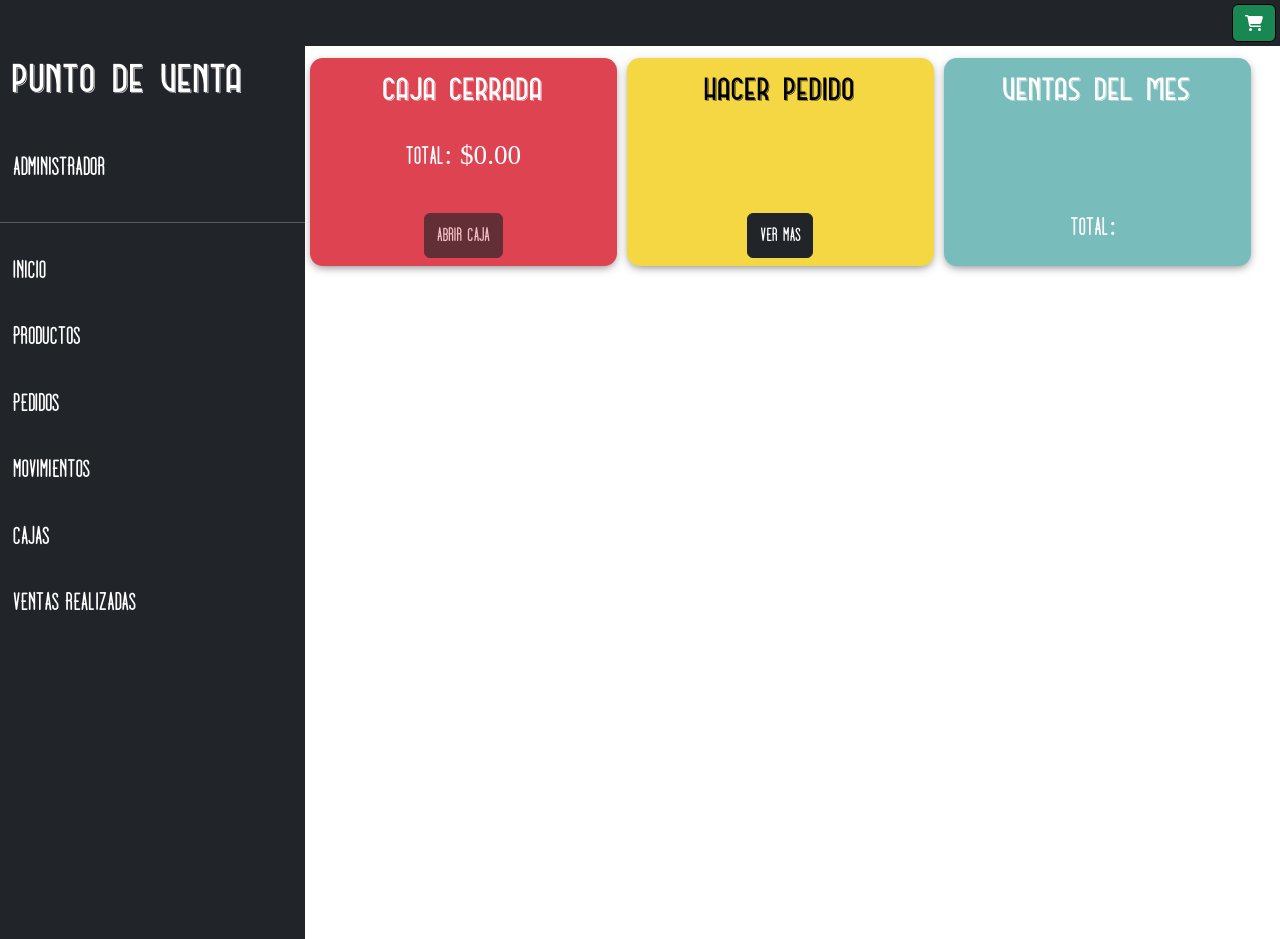
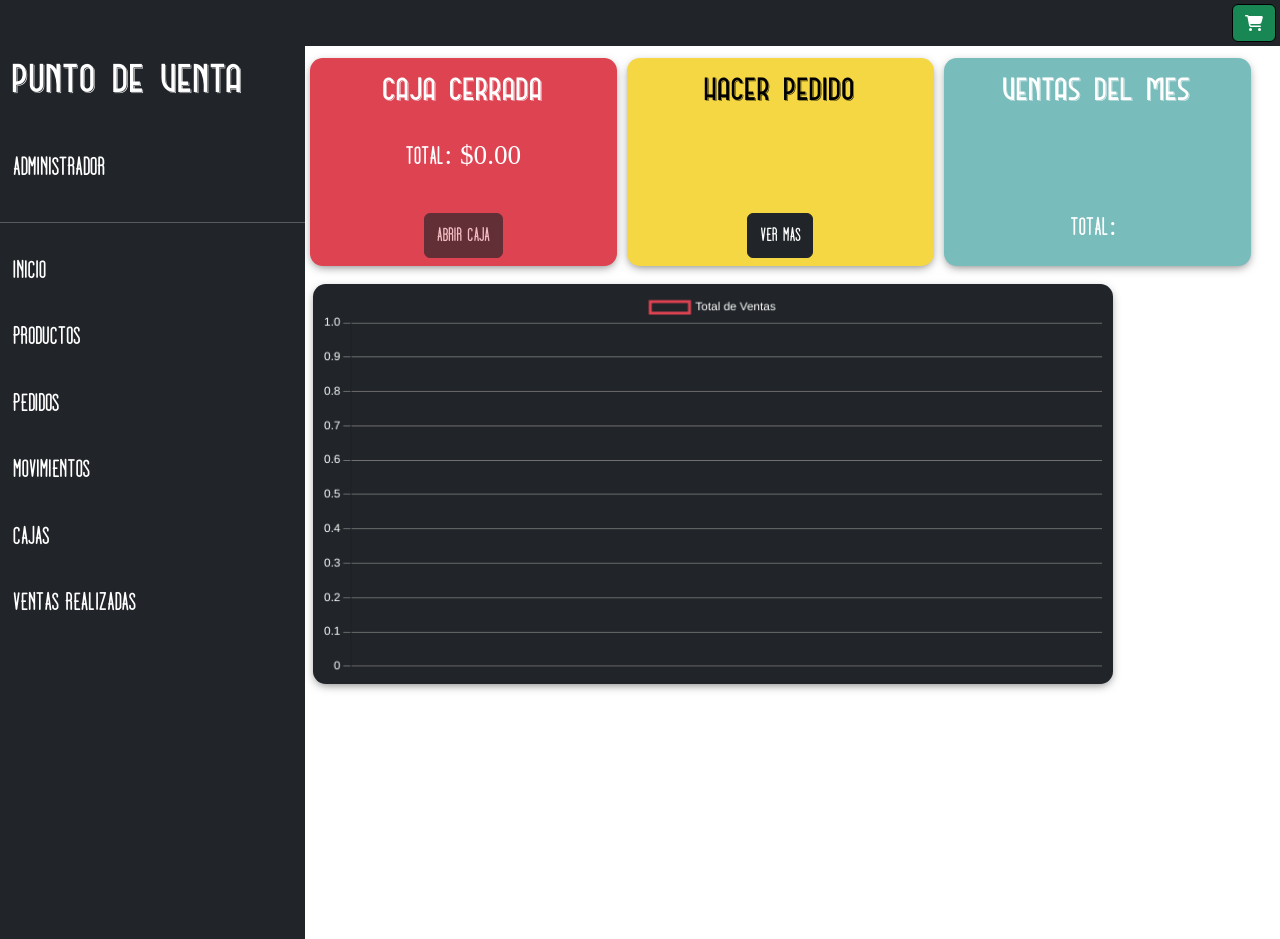
Before and after one commit to hollensteinfranco99/negocio-front, a React (Create React App) app: page / in a window 1280 px wide. Built offline with nearby package versions, Linux system fonts and the light colour scheme; no server answers.

Commit message:
se agrega grafico

```diff
--- a/package.json
+++ b/package.json
@@ -11,6 +11,7 @@
     "@testing-library/react": "^13.4.0",
     "@testing-library/user-event": "^13.5.0",
     "bootstrap": "^5.3.2",
+    "chart.js": "^4.4.1",
     "moment": "^2.30.1",
     "react": "^18.2.0",
     "react-bootstrap": "^2.9.2",
--- a/src/components/inicio.jsx
+++ b/src/components/inicio.jsx
@@ -1,8 +1,12 @@
 import React, { Fragment, useEffect, useRef, useState } from 'react';
 import ModalCaja from './Caja/ModalCaja';
 import { useNavigate } from 'react-router-dom';
+import { Line } from 'react-chartjs-2';
+import moment from 'moment';
+import 'moment/locale/es';
+import 'chart.js/auto';
 import '../css/inicio.css';
-import moment from 'moment';
+import { Ticks, Tooltip } from 'chart.js/auto';
 
 const Inicio = () => {
     const URL = process.env.REACT_APP_API_URL;
@@ -14,17 +18,120 @@ const Inicio = () => {
     const navigate = useNavigate();
     const montoTotalMesRef = useRef(null);
     const [loading, setLoading] = useState(false);
+    const [ventas, setVentasGrafico] = useState(null);
 
     useEffect(() => {
         consultarEstadoCaja();
     }, [showModal]);
     useEffect(() => {
+
         consultarVentaMes();
+        consultarVentaGrafico();
     }, []);
+    // DATOS GRAFICO LINEAL
+    // Convertir la fecha al formato adecuado y filtrar los datos de los últimos 6 meses
+    const obtenerVentasUltimos6Meses = () => {
+        moment.locale('es');
+
+        const today = moment();
+        const sixMonthsAgo = moment().subtract(6, 'months');
+
+        const ventasTotalesUltimos6Meses = ventas
+            ? ventas
+                .filter((venta) => {
+                    const fechaVenta = moment(venta.fecha_registro, 'DD/MM/YY HH:mm');
+                    return fechaVenta.isBetween(sixMonthsAgo, today, null, '[]');
+                })
+                .reduce((acumulador, venta) => {
+                    const fechaVenta = moment(venta.fecha_registro, 'DD/MM/YY HH:mm');
+                    const mes = fechaVenta.format('MMMM YYYY');
+
+                    if (!acumulador[mes]) {
+                        acumulador[mes] = 0;
+                    }
+
+                    acumulador[mes] += venta.total;
+
+                    return acumulador;
+                }, {})
+            : {};
+
+        // Ordenar las ventas por mes de manera ascendente
+        const ventasOrdenadas = Object.keys(ventasTotalesUltimos6Meses)
+            .sort((a, b) => moment(a, 'MMMM YYYY').valueOf() - moment(b, 'MMMM YYYY').valueOf())
+            .reduce((acumulador, key) => {
+                acumulador[key] = ventasTotalesUltimos6Meses[key];
+                return acumulador;
+            }, {});
+
+        return ventasOrdenadas;
+    };
+    const ventasTotalesUltimos6Meses = obtenerVentasUltimos6Meses();
+
+    // Crear arrays separados para etiquetas y datos
+    const etiquetas = Object.keys(ventasTotalesUltimos6Meses);
+    const datos = Object.values(ventasTotalesUltimos6Meses);
+
+
+    const data = {
+        labels: etiquetas,
+        datasets: [
+            {
+                label: 'Total de Ventas',
+                data: datos,
+                fill: false,
+                borderColor: '#DE4352',
+                backgroundColor: 'transparent',
+            },
+        ],
+    };
+    const options = {
+        plugins: {
+            legend: {
+                labels: {
+                    color: 'white',
+                },
+            },
+            tooltip: {
+                backgroundColor: 'rgba(0, 0, 0, 0.4)',
+                titleColor: 'white',
+                bodyColor: 'white',
+                footerColor: 'white',
+                caretSize: 10,
+                cornerRadius: 8,
+                borderColor: '#DE4352',
+                borderWidth: 1,
+                callbacks: {
+                    beforeBody: function (context) {
+                        return '            ';
+                    },
+                },
+            }
+        },
+        scales: {
+            y: {
+                beginAtZero: true,
+                grid: {
+                    color: '#6f6f6f'
+                },
+                ticks: {
+                    color: 'white'
+                }
+            },
+            x: {
+                grid: {
+                    display: false,
+                },
+                ticks: {
+                    color: 'white'
+                }
+            },
+        },
+    };
+
 
     const handleClose = () => setShowModal(false);
     const hacerPedido = () => { navigate('/compra-pedido') }
-
     const abrirCaja = () => {
         setAbrirCajaState(estadoCaja === false ? 'abrir' : 'cerrar');
         setShowModal(true);
@@ -87,7 +194,27 @@ const Inicio = () => {
                 });
                 // Suma los totales de las ventas filtradas
                 const totalVentasMesActual = ventasMesActual.reduce((total, venta) => total + venta.total, 0);
-                montoTotalMesRef.current.innerText = new Intl.NumberFormat('es-AR', { style: 'currency', currency: 'ARS' }).format(totalVentasMesActual) ;
+                montoTotalMesRef.current.innerText = new Intl.NumberFormat('es-AR', { style: 'currency', currency: 'ARS' }).format(totalVentasMesActual);
+            } else {
+                console.log('Error en la consulta');
+            }
+        } catch (error) {
+            console.error('Error en la consulta:', error);
+        }
+    }
+    const consultarVentaGrafico = async () => {
+        try {
+            const response = await fetch(`${URL}/venta`, {
+                method: 'GET',
+                headers: {
+                    'Content-Type': 'application/json',
+                },
+            });
+
+            if (response.status === 200) {
+                const ventas = await response.json();
+
+                setVentasGrafico(ventas);
             } else {
                 console.log('Error en la consulta');
             }
@@ -141,6 +268,15 @@ const Inicio = () => {
                             </div>
                         </div>
                     </article>
+                    {/* =============================== */}
+                    <article className='w-100 d-flex flex-wrap p-2'>
+
+                        <section className='app-contenedor'>
+                            <article className='contenedor-grafico'>
+                                <Line width='auto' className='grafico' data={data} options={options} />
+                            </article>
+                        </section>
+                    </article>
                 </section>
             </section>
             <ModalCaja
--- a/src/css/inicio.css
+++ b/src/css/inicio.css
@@ -1,34 +1,75 @@
-.contenedor-inicio{
+.contenedor-inicio {
     color: black;
     width: 100%;
     margin-top: 3rem;
 }
-.contenedor-inicio .tarjeta{
+
+.contenedor-inicio .tarjeta {
     height: 13rem;
     margin: 10px 5px;
     border-radius: 0.8rem;
     box-shadow: 0 3px 10px -2px rgba(0, 0, 0, 0.5);
 }
-.caja-cerrada{
+
+.caja-cerrada {
     background-color: #DE4352;
 }
-.caja-abierta{
+
+.caja-abierta {
     background-color: #4F8D24;
 }
-.tarj-2{
+
+.tarj-2 {
     background-color: #f4d743;
     color: black !important;
 }
-.tarj-3{
-    background-color:#79BCBC;
+
+.tarj-3 {
+    background-color: #79BCBC;
 }
-.contenedor-inicio article h2{
+
+.contenedor-inicio article h2 {
     font-family: 'fuente-1';
 }
-.contenedor-inicio article span{
+
+.contenedor-inicio article span {
     font-family: 'fuente-1';
 }
-.contenedor-inicio article button{
+
+.contenedor-inicio article button {
     font-family: 'fuente-4';
     font-size: 1.3rem;
 }
+
+/* ======== GRAFICO ======== */
+.app-contenedor {
+    width: 100%;
+    height: 25rem;
+}
+
+.contenedor-grafico {
+    width: 100%;
+    height: 100%;
+}
+.grafico{
+    background: #212529;
+    border-radius: 0.8rem;
+    box-shadow: 0 3px 10px -2px rgba(0, 0, 0, 0.5);
+    padding: 0.5rem;
+}
+
+/* Pantallas pequeñas (celulares) */
+@media screen and (max-width: 576px) {
+.app-contenedor {
+    width: 100%;
+    height: 18rem;
+}
+}
+
+/* Pantallas medianas (tabletas) */
+@media screen and (min-width: 577px) and (max-width: 992px) {
+.app-contenedor {
+    width: 100%;
+    height: 25rem;
+}
+}
```
Also changed, not shown: 1 other file (tests, documents, lock files or other folders).
